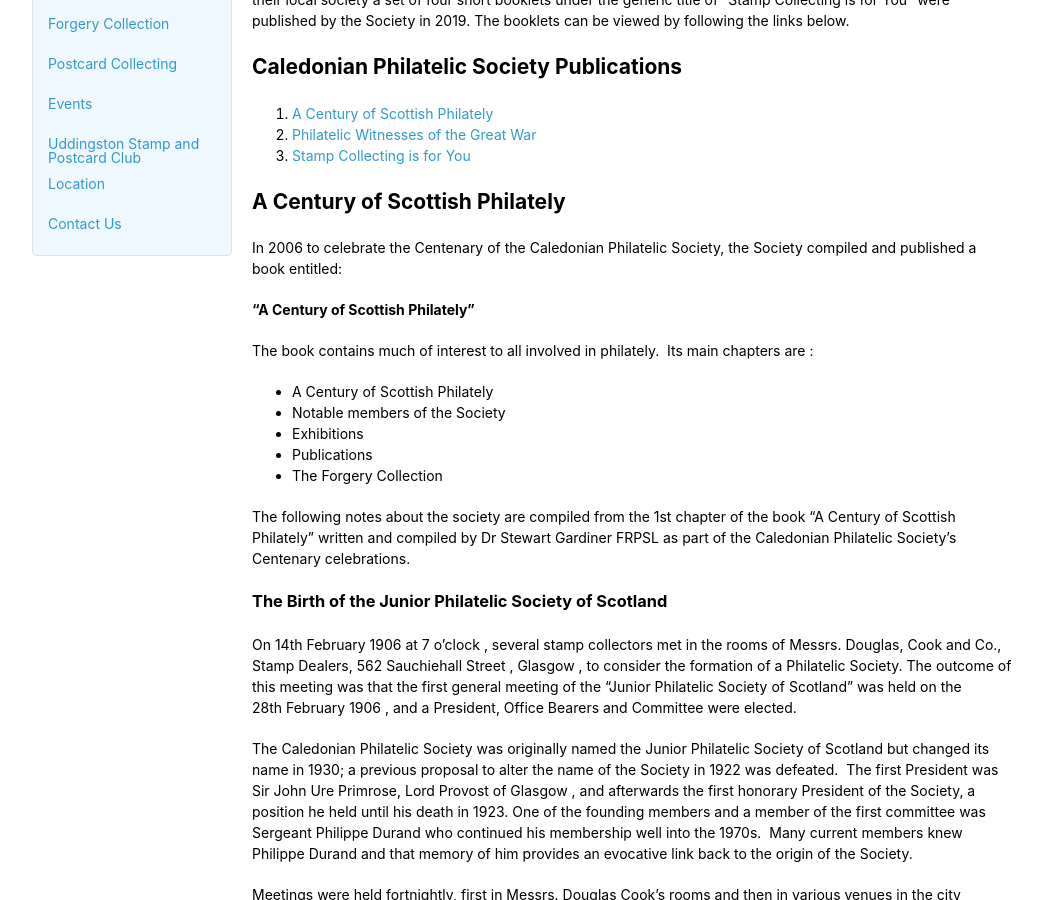
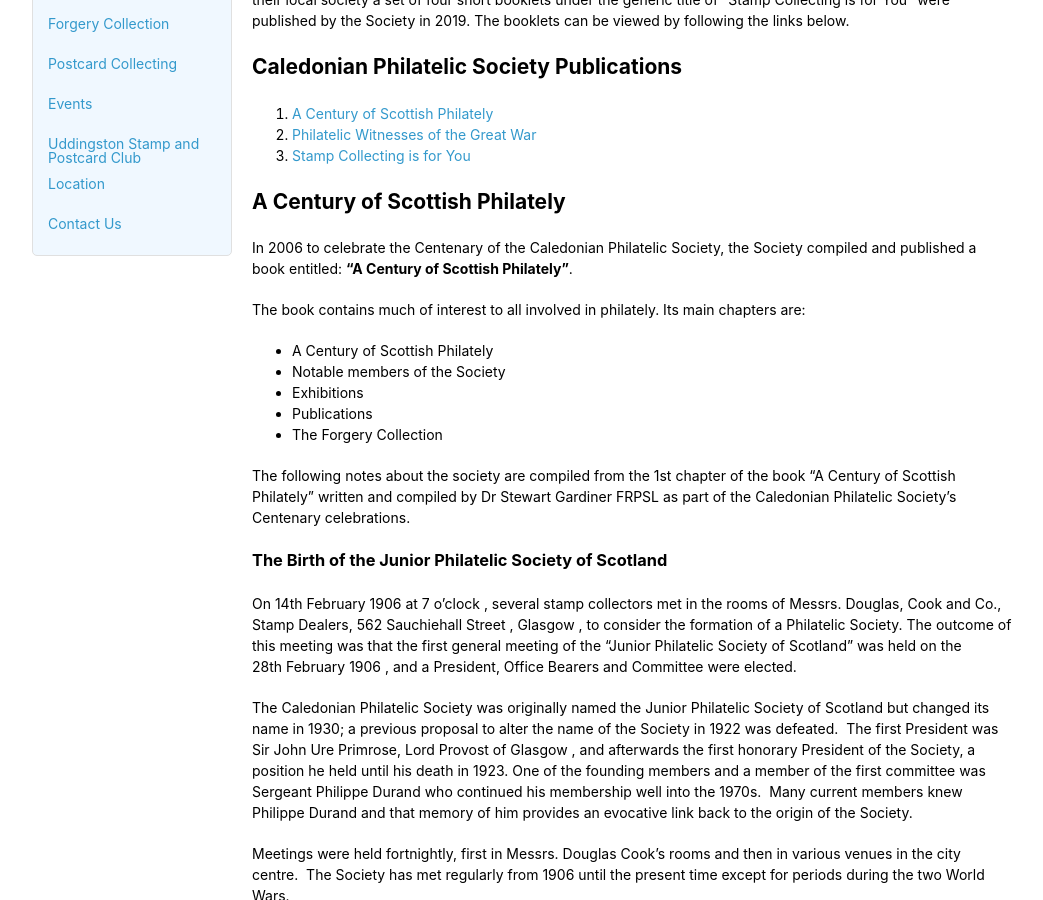
Before and after one commit to astalker/caledonian-stamps, a Jekyll site: the page built from publications.md, in a window 1280 px wide and 900 px high, scrolled down 489 px. Shown: the whole window, without its empty margins (118-1161 px from the left). Built offline with Jekyll 4.4.1, drawn with Linux system fonts in a browser that asks for light colours; our own code applies the rules of GitHub Pages for plain Markdown files.

Commit message:
Fix link

```diff
--- a/publications.md
+++ b/publications.md
@@ -12,13 +12,11 @@ To try and encourage further interest in stamp collecting and philately with a v
 1. [Philatelic Witnesses of the Great War](#philatelic-witnesses-of-the-great-war)
 1. [Stamp Collecting is for You](#stamp-collecting-is-for-you)
 
-## A Century of Scottish Philately
+## A Century of Scottish Philately
 
-In 2006 to celebrate the Centenary of the Caledonian Philatelic Society, the Society compiled and published a book entitled:
+In 2006 to celebrate the Centenary of the Caledonian Philatelic Society, the Society compiled and published a book entitled: **“A Century of Scottish Philately”**.
 
-**“A Century of Scottish Philately”**
-
-The book contains much of interest to all involved in philately.  Its main chapters are :
+The book contains much of interest to all involved in philately. Its main chapters are:
 
 * A Century of Scottish Philately
 * Notable members of the Society
```
